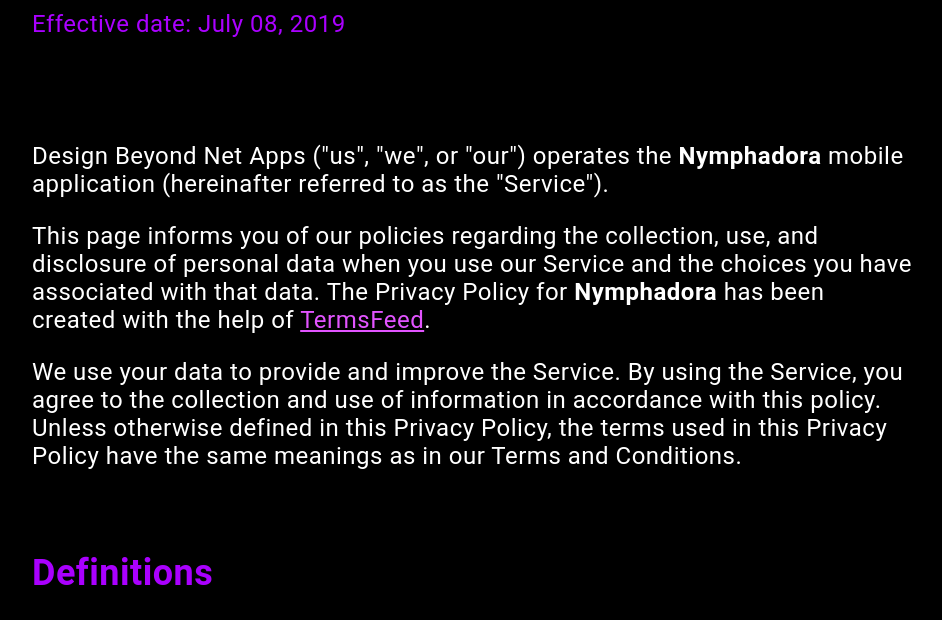
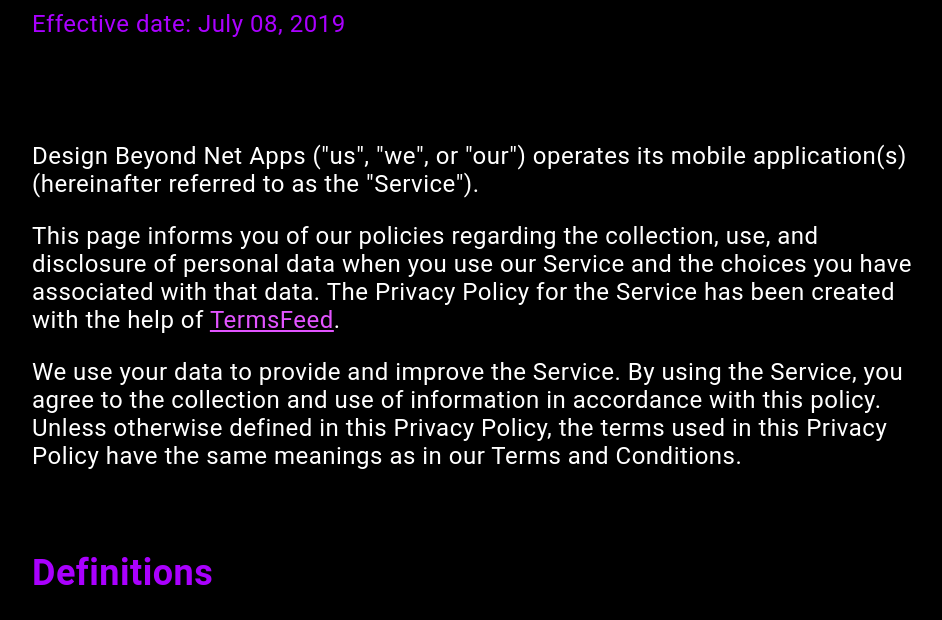
Before and after one commit to apaunov/Apps-Privacy-Policy, a plain HTML site: page index.html in a window 1280 px wide. Shown: the part 158-778 px from the top of the page, without its empty margins (168-1110 px from the left). Drawn offline with Linux system fonts and the light colour scheme.

Commit message:
Updated the privacy policy to make it more generic

```diff
--- a/index.html
+++ b/index.html
@@ -5,21 +5,22 @@
   <meta name="HandheldFriendly" content="true">
   <head>
     <link rel="stylesheet" href="css/style.css">
+      <title>Design Beyond Net Apps Privacy Policy</title>
   </head>
   <body>
     <h1>Privacy Policy</h1>
     <p class="effectiveDate">Effective date: July 08, 2019</p>
     <br>
     <br>
-    <p>Design Beyond Net Apps ("us", "we", or "our") operates the <strong>Nymphadora</strong> mobile application (hereinafter referred to as the "Service").</p>
-    <p>This page informs you of our policies regarding the collection, use, and disclosure of personal data when you use our Service and the choices you have associated with that data. The Privacy Policy for <strong>Nymphadora</strong> has been created with the help of <a href="https://www.termsfeed.com/" target="_blank">TermsFeed</a>.</p>
+    <p>Design Beyond Net Apps ("us", "we", or "our") operates its mobile application(s) (hereinafter referred to as the "Service").</p>
+    <p>This page informs you of our policies regarding the collection, use, and disclosure of personal data when you use our Service and the choices you have associated with that data. The Privacy Policy for the Service has been created with the help of <a href="https://www.termsfeed.com/" target="_blank">TermsFeed</a>.</p>
     <p>We use your data to provide and improve the Service. By using the Service, you agree to the collection and use of information in accordance with this policy. Unless otherwise defined in this Privacy Policy, the terms used in this Privacy Policy have the same meanings as in our Terms and Conditions.</p>
     <br>
     <h2>Definitions</h2>
     <ul>
         <li>
             <p><strong>Service</strong></p>
-            <p>Service is the <strong>Nymphadora</strong> mobile application operated by Design Beyond Net Apps</p>
+            <p>Service is the mobile application(s) operated by Design Beyond Net Apps</p>
         </li>
         <li>
             <p><strong>Personal Data</strong></p>
@@ -73,7 +74,7 @@
     </ul>
     <br>
     <h2>Use of Data</h2>
-    <p><strong>Nymphadora</strong> uses the collected data for various purposes:</p>
+    <p>The <strong>Service</strong> uses the collected data for various purposes:</p>
     <ul>
         <li>To provide and maintain the Service</li>
         <li>To notify you about changes to our Service</li>
@@ -88,14 +89,14 @@
     <p>Your information, including Personal Data, may be transferred to - and maintained on - computers located outside of your state, province, country or other governmental jurisdiction where the data protection laws may differ than those from your jurisdiction.</p>
     <p>If you are located outside Canada and choose to provide information to us, please note that we transfer the data, including Personal Data, to Canada and process it there.</p>
     <p>Your consent to this Privacy Policy followed by your submission of such information represents your agreement to that transfer.</p>
-    <p><strong>Nymphadora</strong> will take all steps reasonably necessary to ensure that your data is treated securely and in accordance with this Privacy Policy and no transfer of your Personal Data will take place to an organization or a country unless there are adequate controls in place including the security of your data and other personal information.</p>
+    <p>The <strong>Service</strong> will take all steps reasonably necessary to ensure that your data is treated securely and in accordance with this Privacy Policy and no transfer of your Personal Data will take place to an organization or a country unless there are adequate controls in place including the security of your data and other personal information.</p>
     <br>
     <h2>Disclosure Of Data</h2>
     <h3>Legal Requirements</h3>
-    <p><strong>Nymphadora</strong> may disclose your Personal Data in the good faith belief that such action is necessary to:</p>
+    <p>The <strong>Service</strong> may disclose your Personal Data in the good faith belief that such action is necessary to:</p>
     <ul>
         <li>To comply with a legal obligation</li>
-        <li>To protect and defend the rights or property of <strong>Nymphadora</strong></li>
+        <li>To protect and defend the rights or property of the <strong>Service</strong></li>
         <li>To prevent or investigate possible wrongdoing in connection with the Service</li>
         <li>To protect the personal safety of users of the Service or the public</li>
         <li>To protect against legal liability</li>
```
